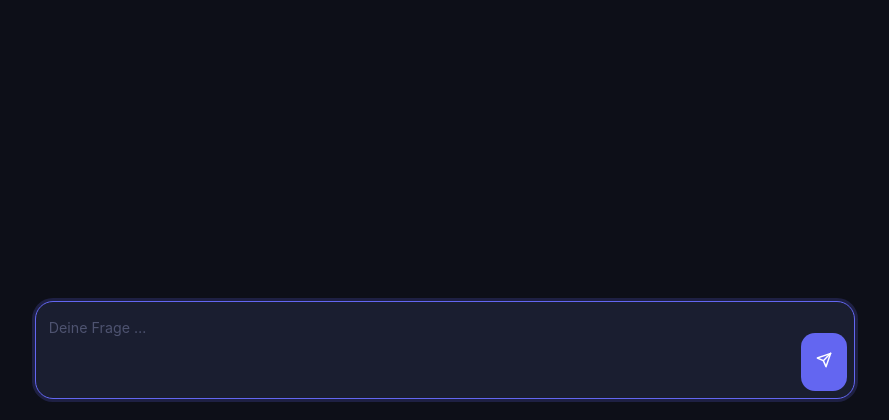
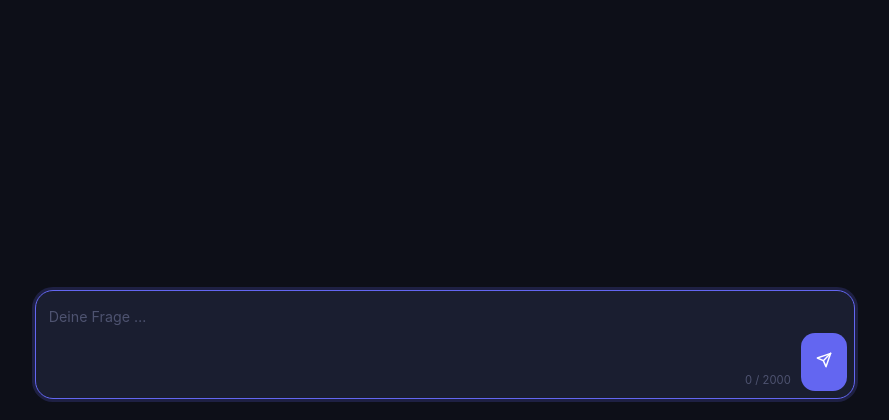
Before and after one commit to speedswimmer/rag, a Flask app: page / in a window 1280 px wide. Shown: the part 380-800 px from the top of the page, without its empty margins (195-1084 px from the left). Run offline with Flask 3, Linux system fonts and the light colour scheme.

Commit message:
feat: character counter in chat input
Shows current/max length (2000), turns amber at 85%, red at limit.

Co-Authored-By: Claude Sonnet 4.6 <noreply@anthropic.com>

```diff
--- a/app/static/chat.js
+++ b/app/static/chat.js
@@ -2,11 +2,13 @@
 
 'use strict';
 
-const chatMessages = document.getElementById('chatMessages');
-const chatForm     = document.getElementById('chatForm');
+const chatMessages  = document.getElementById('chatMessages');
+const chatForm      = document.getElementById('chatForm');
 const questionInput = document.getElementById('questionInput');
-const sendBtn      = document.getElementById('sendBtn');
-const STORAGE_KEY  = 'rag_chat_history';
+const sendBtn       = document.getElementById('sendBtn');
+const charCounter   = document.getElementById('charCounter');
+const STORAGE_KEY   = 'rag_chat_history';
+const MAX_LENGTH    = 2000;
 
 // ------------------------------------------------------------------
 // Session history
@@ -183,7 +185,17 @@ function autoResize(el) {
   el.style.height = Math.min(el.scrollHeight, 140) + 'px';
 }
 
-questionInput.addEventListener('input', () => autoResize(questionInput));
+questionInput.addEventListener('input', () => {
+  autoResize(questionInput);
+  updateCharCounter();
+});
+
+function updateCharCounter() {
+  const len = questionInput.value.length;
+  charCounter.textContent = `${len} / ${MAX_LENGTH}`;
+  charCounter.classList.toggle('warn',  len >= MAX_LENGTH * 0.85 && len < MAX_LENGTH);
+  charCounter.classList.toggle('limit', len >= MAX_LENGTH);
+}
 
 // Submit on Enter, newline on Shift+Enter
 questionInput.addEventListener('keydown', (e) => {
--- a/app/static/style.css
+++ b/app/static/style.css
@@ -281,12 +281,17 @@ html, body {
   box-shadow: 0 0 0 3px var(--accent-glow);
 }
 
+.chat-input-wrapper {
+  flex: 1;
+  display: flex;
+  flex-direction: column;
+}
+
 .chat-input {
-  flex: 1;
   background: transparent;
   border: none;
   color: var(--text);
-  padding: .5rem 0;
+  padding: .5rem 0 .2rem;
   font-size: .95rem;
   font-family: inherit;
   resize: none;
@@ -297,6 +302,18 @@ html, body {
 }
 
 .chat-input::placeholder { color: var(--text-dim); }
+
+.char-counter {
+  font-size: .75rem;
+  color: var(--text-dim);
+  text-align: right;
+  padding-bottom: .3rem;
+  transition: color var(--transition);
+  line-height: 1;
+}
+
+.char-counter.warn  { color: #f59e0b; }
+.char-counter.limit { color: var(--error); }
 
 .chat-send-btn {
   background: var(--accent);
--- a/app/templates/chat.html
+++ b/app/templates/chat.html
@@ -13,6 +13,7 @@
 
   <div class="chat-input-area">
     <form id="chatForm" class="chat-form">
+      <div class="chat-input-wrapper">
         <textarea
           id="questionInput"
           class="chat-input"
@@ -20,6 +21,8 @@
           rows="3"
           autofocus
         ></textarea>
+        <span class="char-counter" id="charCounter">0 / 2000</span>
+      </div>
       <button type="submit" class="chat-send-btn" id="sendBtn" title="Senden (Enter)">
         <span class="btn-text">
           <svg class="btn-icon" width="16" height="16" viewBox="0 0 24 24" fill="none" stroke="currentColor" stroke-width="2.2" stroke-linecap="round" stroke-linejoin="round" aria-hidden="true">
```
Lines whose indentation alone changed are shown as unchanged.
